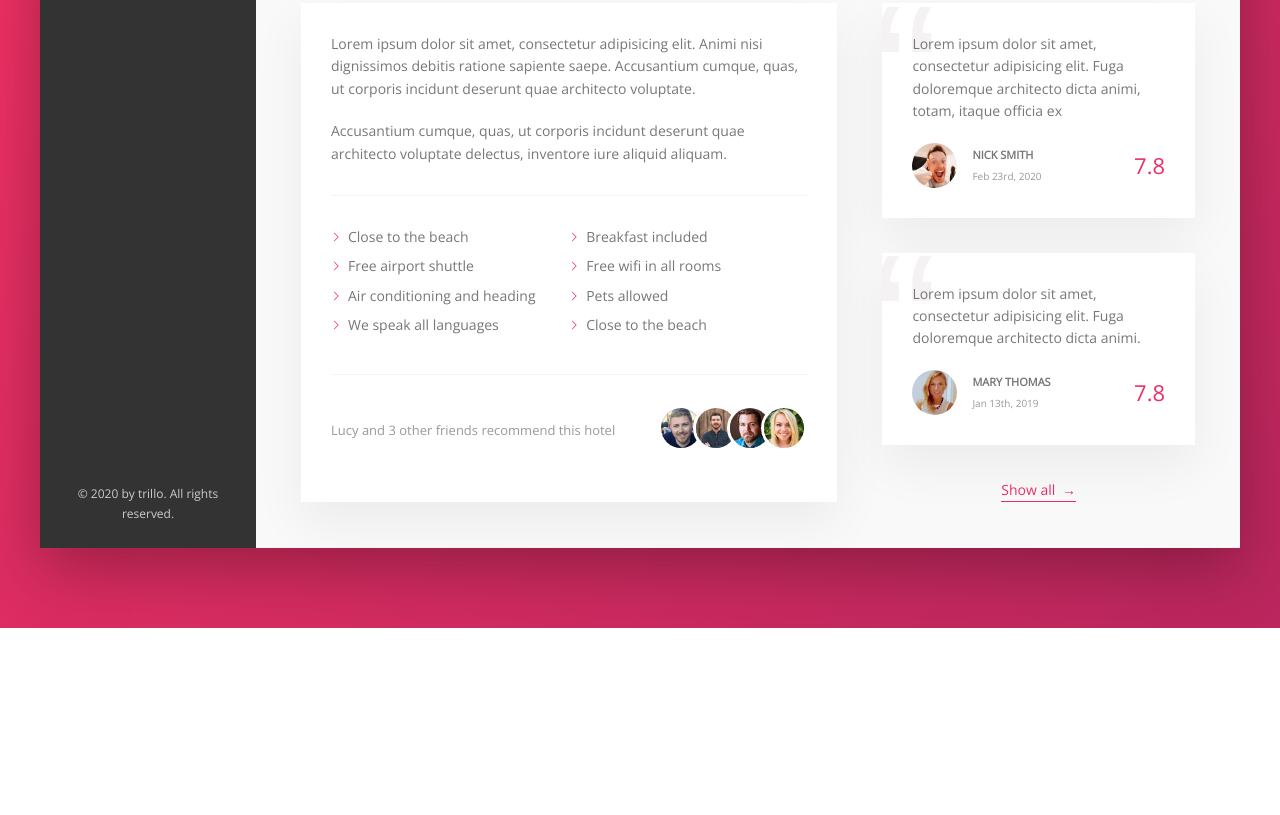
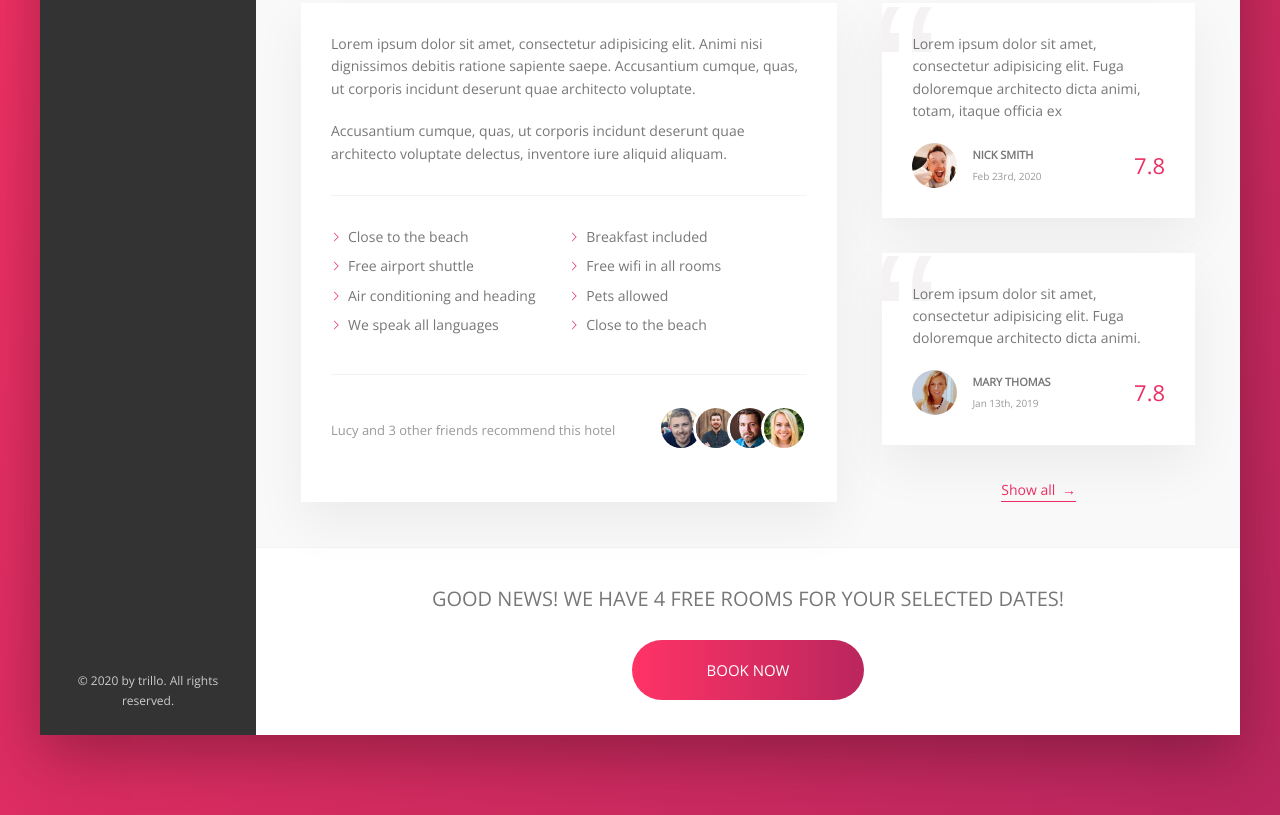
Before and after one commit to sankait36/trillo, a website: page index.html in a window 1280 px wide. Shown: the part 644-1459 px from the top of the page. Before the commit the page ends 1272 px from the top, so only its background shows below. Drawn offline with nearby package versions, Linux system fonts and the light colour scheme.

Commit message:
Adds cta

```diff
--- a/index.html
+++ b/index.html
@@ -195,6 +195,15 @@
             <button class="btn-inline">Show all <span>&rarr;</span></button>
           </div>
         </div>
+        <div class="cta">
+          <h2 class="cta__book-now">
+            Good news! We have 4 free rooms for your selected dates!
+          </h2>
+          <button class="btn">
+            <span class="btn__visible">Book now</span>
+            <span class="btn__invisible">Only 4 rooms left</span>
+          </button>
+        </div>
       </main>
     </div>
   </div>
--- a/sass/_components.scss
+++ b/sass/_components.scss
@@ -99,7 +99,7 @@
     width: 1.75rem;
     border-radius: 50%;
     background-color: var(--color-primary);
-    color: #FFF;
+    color: white;
     position: absolute;
     top: 1.5rem;
     right: 1.1rem;
@@ -235,7 +235,7 @@
   &__rating {
     background-color: var(--color-primary);
     margin-left: 3rem;
-    color: #FFF;
+    color: white;
     padding: 0 2.25rem;
     align-self: stretch;
 
@@ -438,3 +438,66 @@
     z-index: 1;
   }
 }
+
+/////////////////////////////////////////
+// CTA
+.cta {
+  padding: 3.5rem 0;
+  text-align: center;
+
+  &__book-now {
+    font-size: 2rem;
+    font-weight: 300;
+    margin-bottom: 2.5rem;
+    text-transform: uppercase;
+  }
+}
+
+.btn {
+  font-size: 1.5rem;
+  font-weight: 300;
+  text-transform: uppercase;
+  border-radius: 100px;
+  border: none;
+  background-image: linear-gradient(to right, var(--color-primary-light), var(--color-primary-dark));
+  color: white;
+  position: relative;
+  overflow: hidden;
+  font-family: inherit;
+  cursor: pointer;
+
+  & > * {
+    display: inline-block;
+    height: 100%;
+    width: 100%;
+    transition: all .2s;
+  }
+
+  &__visible {
+    padding: 2rem 7.5rem;
+  }
+
+  &__invisible {
+    position: absolute;
+    left: 0;
+    top: -100%;
+    padding: 2rem 0;
+  }
+
+  &:hover {
+    background-image: linear-gradient(to left, var(--color-primary-light), var(--color-primary-dark));
+  }
+
+  &:hover &__visible {
+    transform: translateY(100%);
+  }
+
+  &:hover &__invisible {
+    top: 0;
+  }
+
+  &:focus {
+    outline: none;
+    animation: pulsate 1s infinite;
+  }
+}
```
Also changed, not shown: css/style.css.
